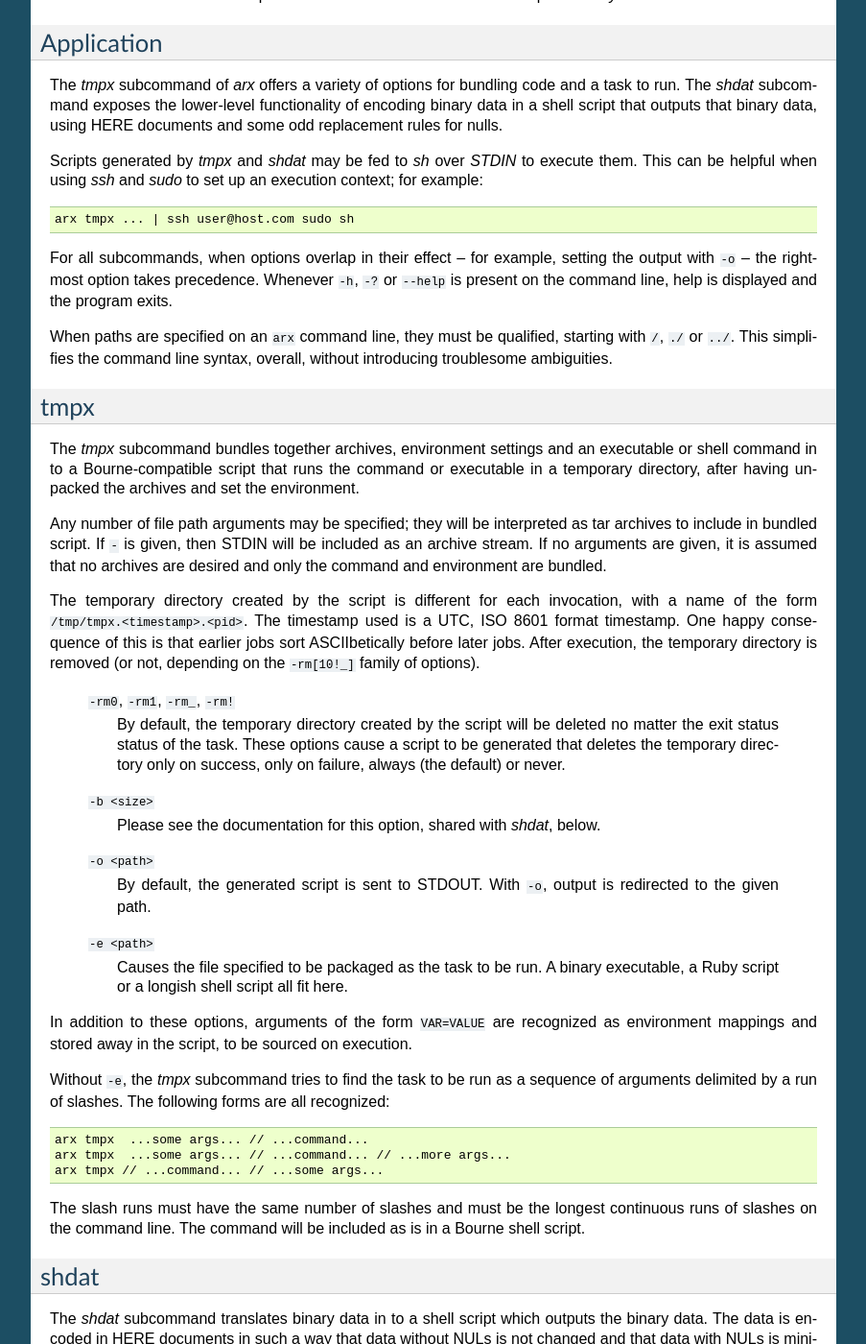
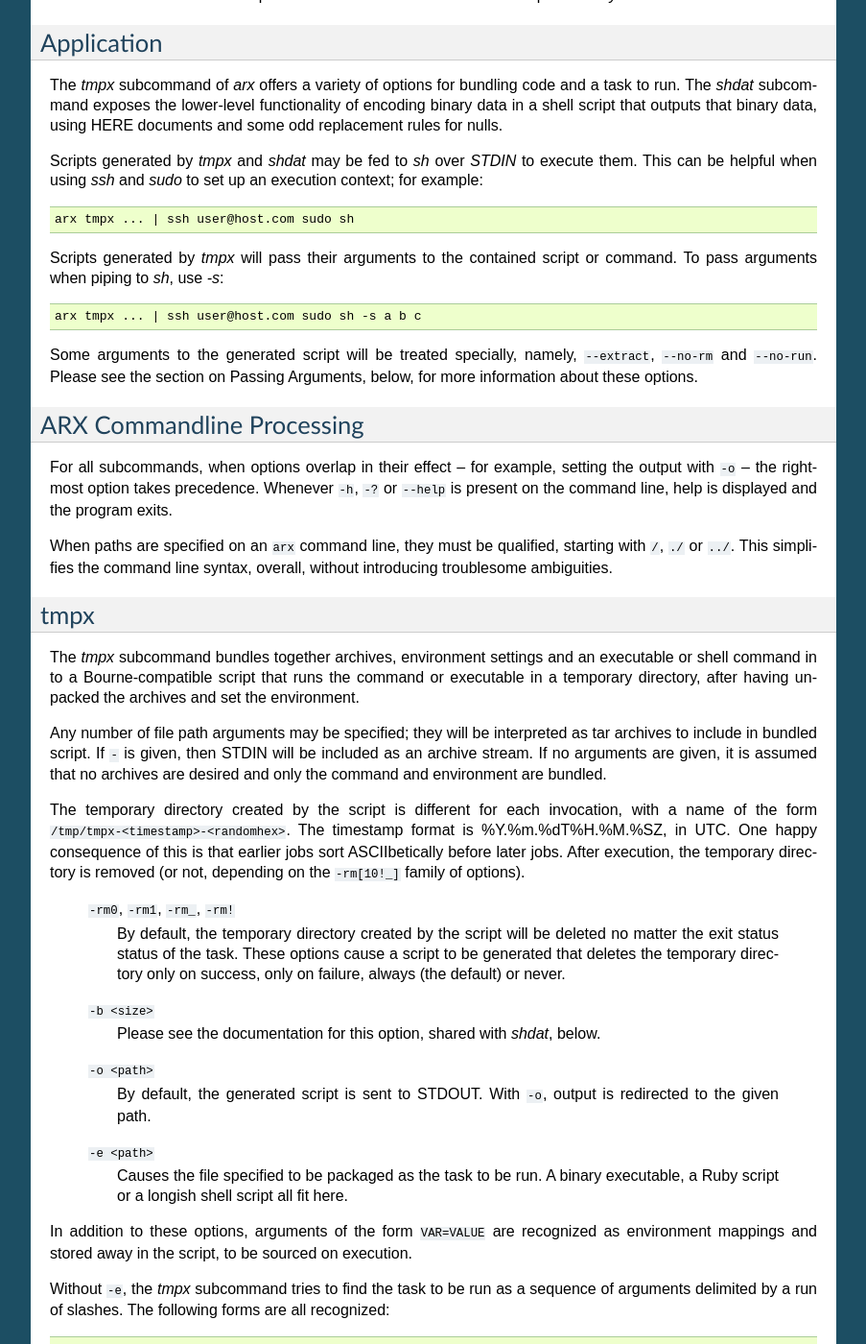
Before and after one commit to solidsnack/arx, a Sphinx documentation site: the page built from docs/index.rst, in a window 1280 px wide and 1400 px high, scrolled down 608 px. Shown: the whole window at 96% size, without its empty margins (198-1101 px from the left). Built offline with Sphinx 7.4.7, drawn with Linux system fonts in a browser that asks for light colours; some of the changed text lies outside the part shown.

Commit message:
Version bump and expanded docs.
Corrected some small problems with the docs, too.

```diff
--- a/docs/index.rst
+++ b/docs/index.rst
@@ -53,6 +53,20 @@
 
   arx tmpx ... | ssh user@host.com sudo sh
 
+Scripts generated by `tmpx` will pass their arguments to the contained script
+or command. To pass arguments when piping to `sh`, use `-s`:
+
+.. code-block:: bash
+
+  arx tmpx ... | ssh user@host.com sudo sh -s a b c
+
+Some arguments to the generated script will be treated specially, namely,
+``--extract``, ``--no-rm`` and ``--no-run``. Please see the section on Passing
+Arguments, below, for more information about these options.
+
+ARX Commandline Processing
+--------------------------
+
 For all subcommands, when options overlap in their effect -- for example,
 setting the output with ``-o`` -- the rightmost option takes precedence.
 Whenever ``-h``, ``-?`` or ``--help`` is present on the command line, help is
@@ -77,11 +91,11 @@
 bundled.
 
 The temporary directory created by the script is different for each
-invocation, with a name of the form ``/tmp/tmpx.<timestamp>.<pid>``. The
-timestamp used is a UTC, ISO 8601 format timestamp. One happy consequence of
-this is that earlier jobs sort ASCIIbetically before later jobs. After
-execution, the temporary directory is removed (or not, depending on the
-``-rm[10!_]`` family of options).
+invocation, with a name of the form ``/tmp/tmpx-<timestamp>-<randomhex>``. The
+timestamp format is %Y.%m.%dT%H.%M.%SZ, in UTC. One happy consequence of this
+is that earlier jobs sort ASCIIbetically before later jobs. After execution,
+the temporary directory is removed (or not, depending on the ``-rm[10!_]``
+family of options).
 
   ``-rm0``, ``-rm1``, ``-rm_``, ``-rm!``
     By default, the temporary directory created by the script will be deleted
@@ -116,7 +130,7 @@
 
 The slash runs must have the same number of slashes and must be the longest
 continuous runs of slashes on the command line. The command will be included
-as is in a Bourne shell script.
+as-is in a Bourne shell script.
 
 shdat
 -----
@@ -165,6 +179,46 @@
   arx tmpx // 'cd arx-* && cabal configure && cabal build' // \
            -rm0 ./dist/arx-0.0.0.tar.gz | sh
 
+Passing Arguments to Generated Scripts
+--------------------------------------
+
+The scripts generated by `tmpx` treat some arguments as special, internal
+options, to allow for inspecting them should there be a need to determine
+their contents.
+
+  ``--extract``
+    Unpack the data in the present directory and do nothing else.
+
+  ``--no-rm``
+    Run the script as normal but do not delete the generated temporary
+    directory.
+
+  ``--no-run``
+    Unpack into a temporary directory as normal but do not run the user's
+    command.
+
+To prevent arguments from being specially treated, use ``//`` in the argument
+list:
+
+.. code-block:: bash
+
+  a-tmpx-script.sh --no-rm // a b c --extract
+
+In the above example, ``--extract`` will be passed to the inner command, in
+the same way as ``a``, ``b``, ``c``. The following example causes ``ab``,
+``c`` and ``--no-rm`` to be printed one after another, each on their own line.
+
+.. code-block:: bash
+
+  arx tmpx // printf "'%s\n'" '"$@"' | sh -s // ab c --no-rm
+
+Notes
+-----
+
+The timestamp is not the common ISO 8601 format, %Y-%m-%dT%H:%M:%SZ, because
+of software and build processes that attach special meaning to colons in
+pathnames.
+
 Bugs
 ----
 
```
Also changed, not shown: docs/blessed/arx.txt (+81 -39 lines), 3 other files.
